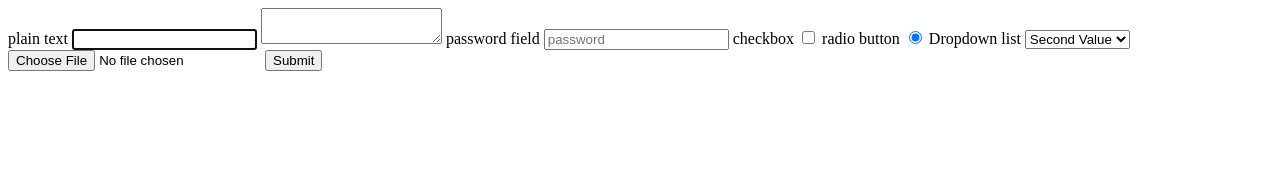
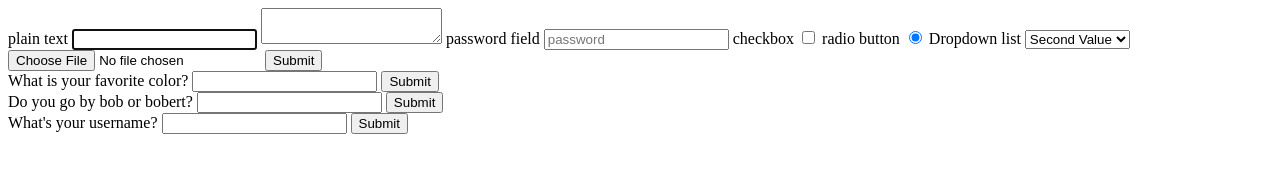
Before and after one commit to TessACraig89/HTML-forms-and-animations-Lesson-, a plain HTML site: page index.html in a window 1280 px wide. Drawn offline with Linux system fonts and the light colour scheme.

Commit message:
adds required, pattern matching, and length example messages to form

```diff
--- a/index.html
+++ b/index.html
@@ -28,6 +28,23 @@
       	<input type="file">
         <input type="submit">
     </form>
-
+  <!-- required message example -->
+    <form>
+      <label for="colorField">What is your favorite color?</label>
+      <input id="colorField" name="favColor" required>
+      <button>Submit</button>
+    </form>
+    <!-- pattern matching example -->
+    <form>
+      <label for="kindOfBob">Do you go by bob or bobert?</label>
+      <input id="kindOfBob" name="bobType" pattern="bob|bobert" required>
+      <button>Submit</button>
+    </form>
+    <!-- length requirment example -->
+    <form>
+      <label for="userName">What's your username?</label>
+      <input id="userName" name="userName" minlength="6" required>
+      <button>Submit</button>
+    </form>
   </body>
 </html>
```
